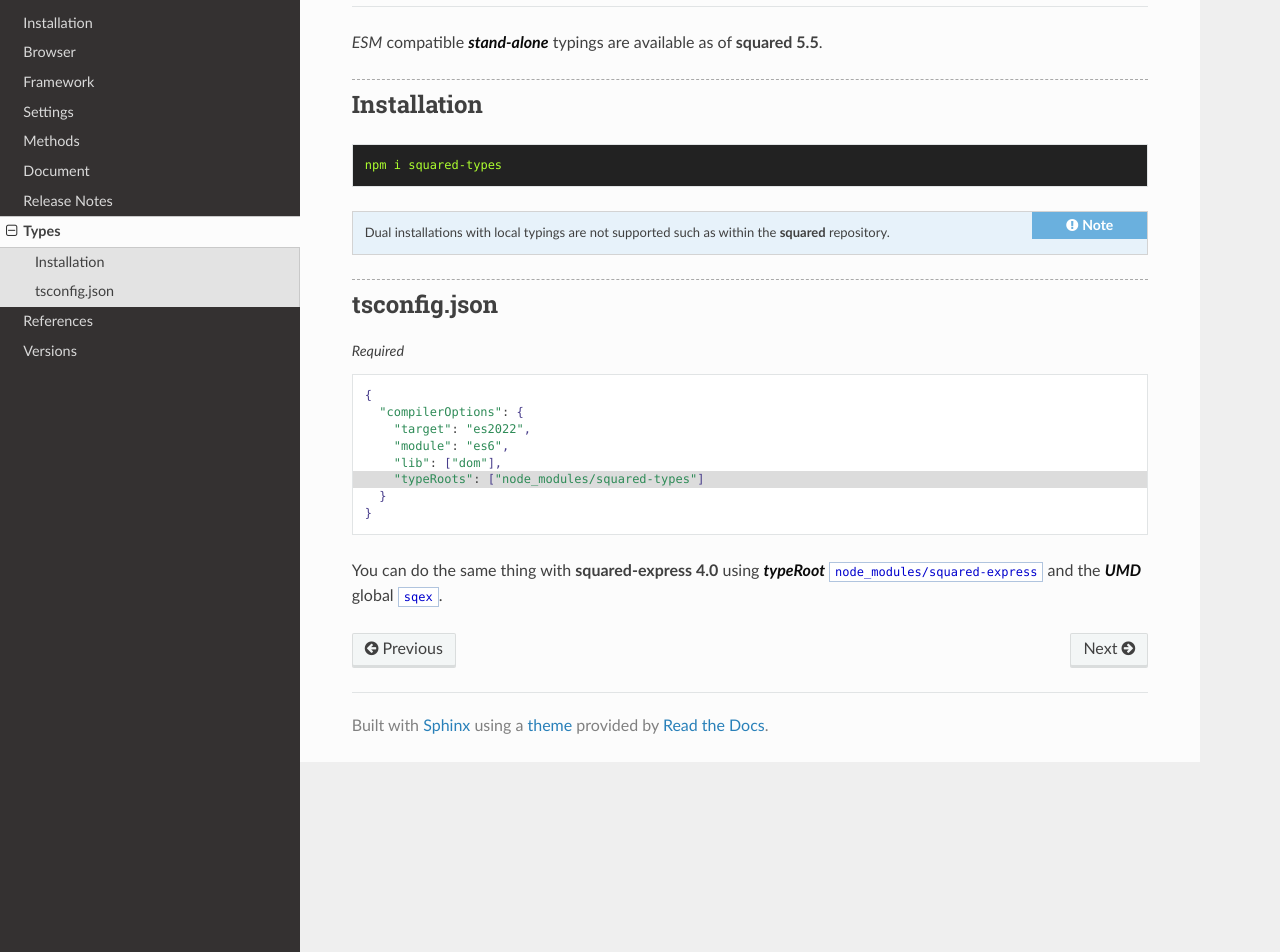
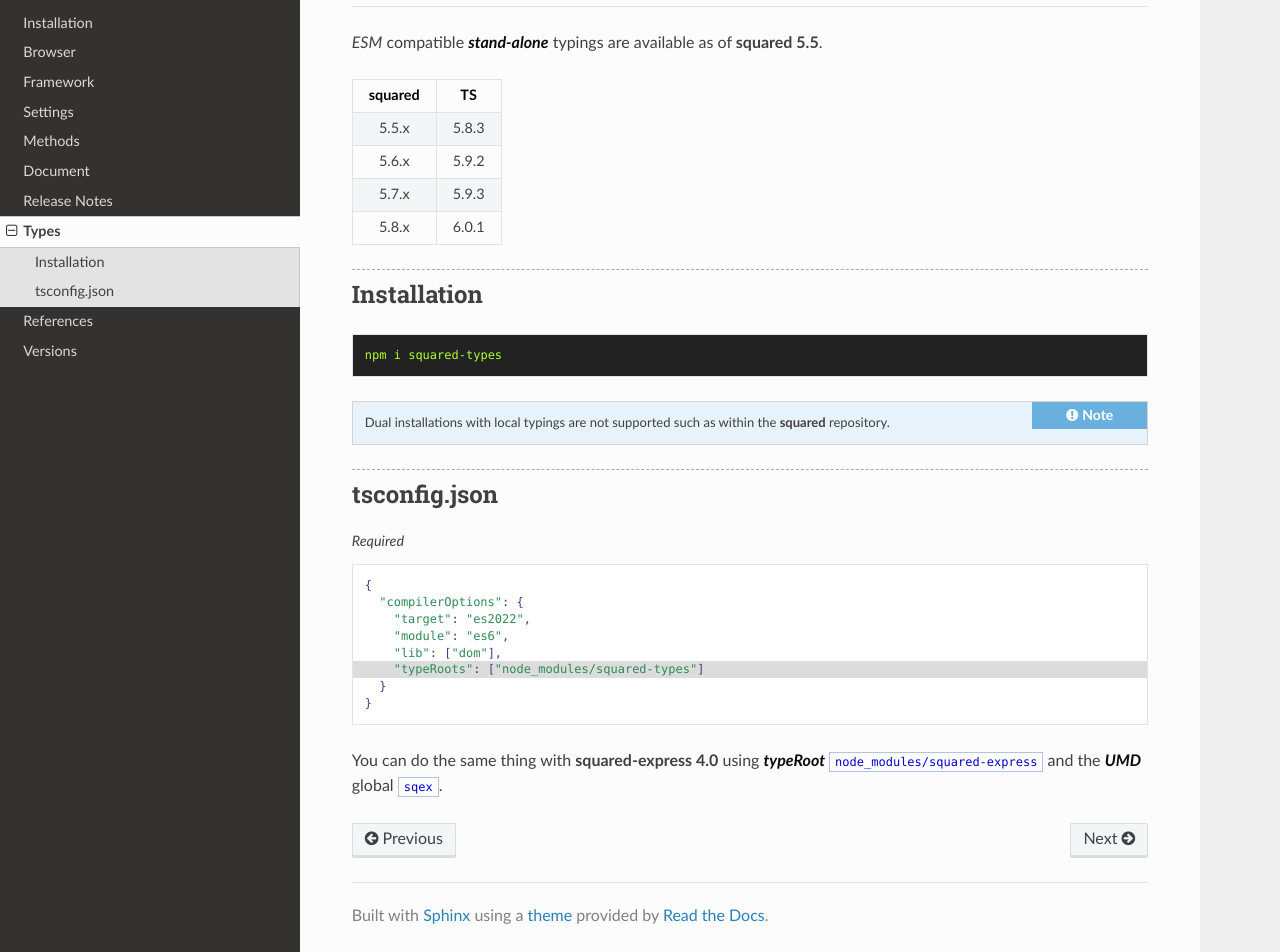
Before and after one commit to anpham6/android-docs, a Sphinx documentation site: the page built from source/types.rst, in a window 1280 px wide and 1086 px high, cut to the strip 134-1086 px from the top of the window. Built offline with Sphinx 7.4.7 and the Read the Docs theme 3.1.0, drawn with Linux system fonts in a browser that asks for light colours.

Commit message:
Types: Version matrix table for TS 5/6 was created.

```diff
--- a/source/_static/content.css
+++ b/source/_static/content.css
@@ -9,6 +9,11 @@
 
 table.versions td {
     text-align: right;
+}
+
+table.center th, table.center td {
+    min-width: 50px;
+    text-align: center;
 }
 
 .block-list a, .block-list .rst-content dl dt {
--- a/source/types.rst
+++ b/source/types.rst
@@ -3,6 +3,17 @@
 =====
 
 *ESM* compatible :target:`stand-alone` typings are available as of **squared 5.5**.
+
+.. rst-class:: center
+
+========= =======
+ squared    TS
+========= =======
+  5.5.x    5.8.3
+  5.6.x    5.9.2
+  5.7.x    5.9.3
+  5.8.x    6.0.1
+========= =======
 
 Installation
 ============
```
